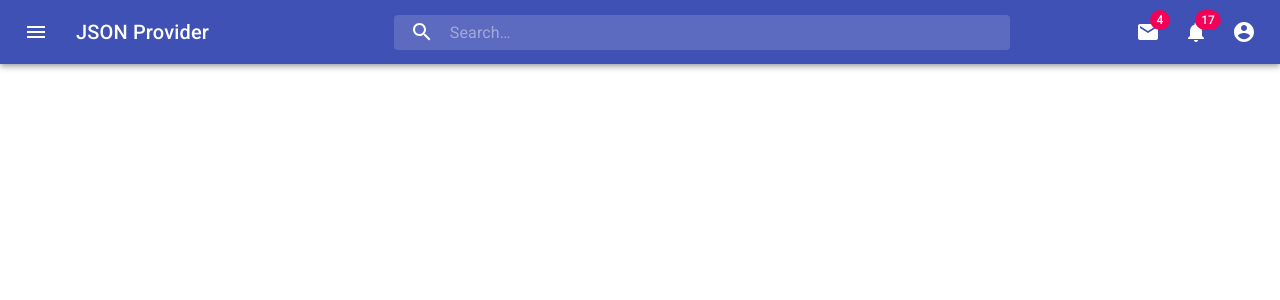
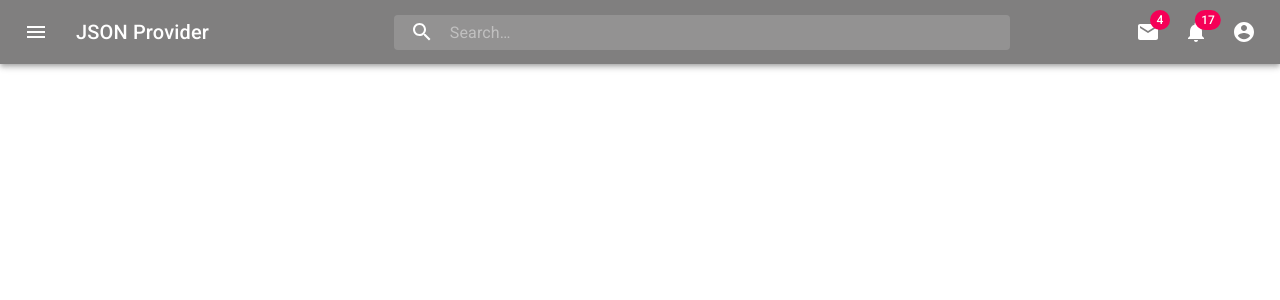
Before and after one commit to gkampitakis/jsonprovider-gateway, a React (Create React App) app: page / in a window 1280 px wide. Shown: the top 300 px of the page. Built offline with nearby package versions, Linux system fonts and the light colour scheme.

Commit message:
Start working on themes

```diff
--- a/src/App.tsx
+++ b/src/App.tsx
@@ -1,12 +1,18 @@
 import React from 'react';
 import './App.css';
 import Header from './components/Header/Header';
+import { ThemeProvider } from '@material-ui/core/styles';
+import { darkTheme } from './themes/darkTheme';
+import { lightTheme } from './themes/lightTheme';
 
 const App: React.FC = () => {
   return (
-    <div className="App">
-      <Header />
-    </div>
+    <ThemeProvider theme={lightTheme}>
+      <div className="App">
+        <Header />
+      </div>
+    </ThemeProvider>
+
   );
 }
 
--- /dev/null
+++ b/src/themes/darkTheme.ts
@@ -0,0 +1,11 @@
+import { createMuiTheme } from '@material-ui/core/styles';
+
+//TODO: expand it
+
+export const darkTheme = createMuiTheme({
+  palette: {
+    primary: {
+      main: '#000000'
+    }
+  }
+});
--- /dev/null
+++ b/src/themes/lightTheme.ts
@@ -0,0 +1,11 @@
+import { createMuiTheme } from '@material-ui/core/styles';
+
+//TODO: expand it
+
+export const lightTheme = createMuiTheme({
+  palette: {
+    primary: {
+      main: '#807F7F'
+    }
+  }
+});
```
